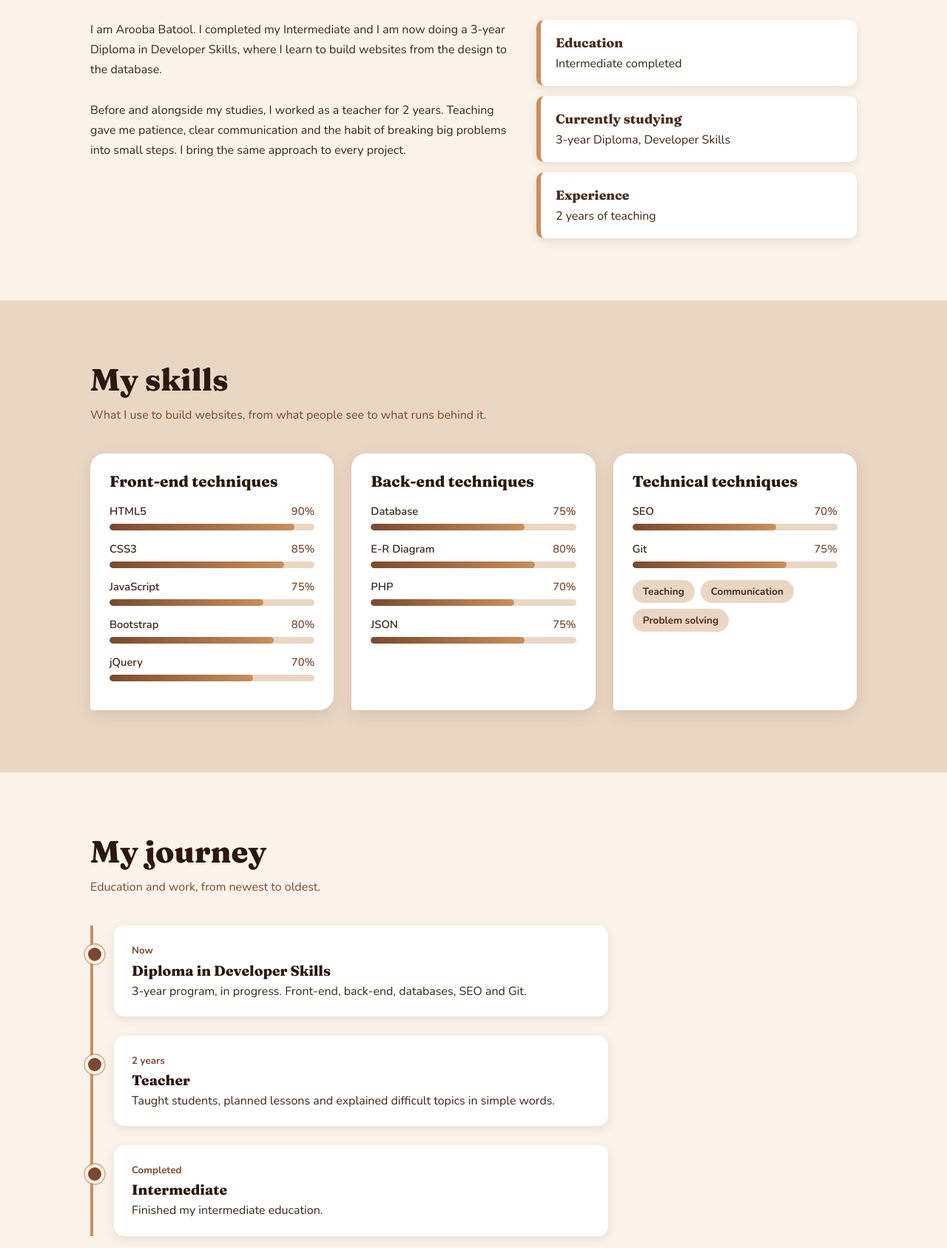
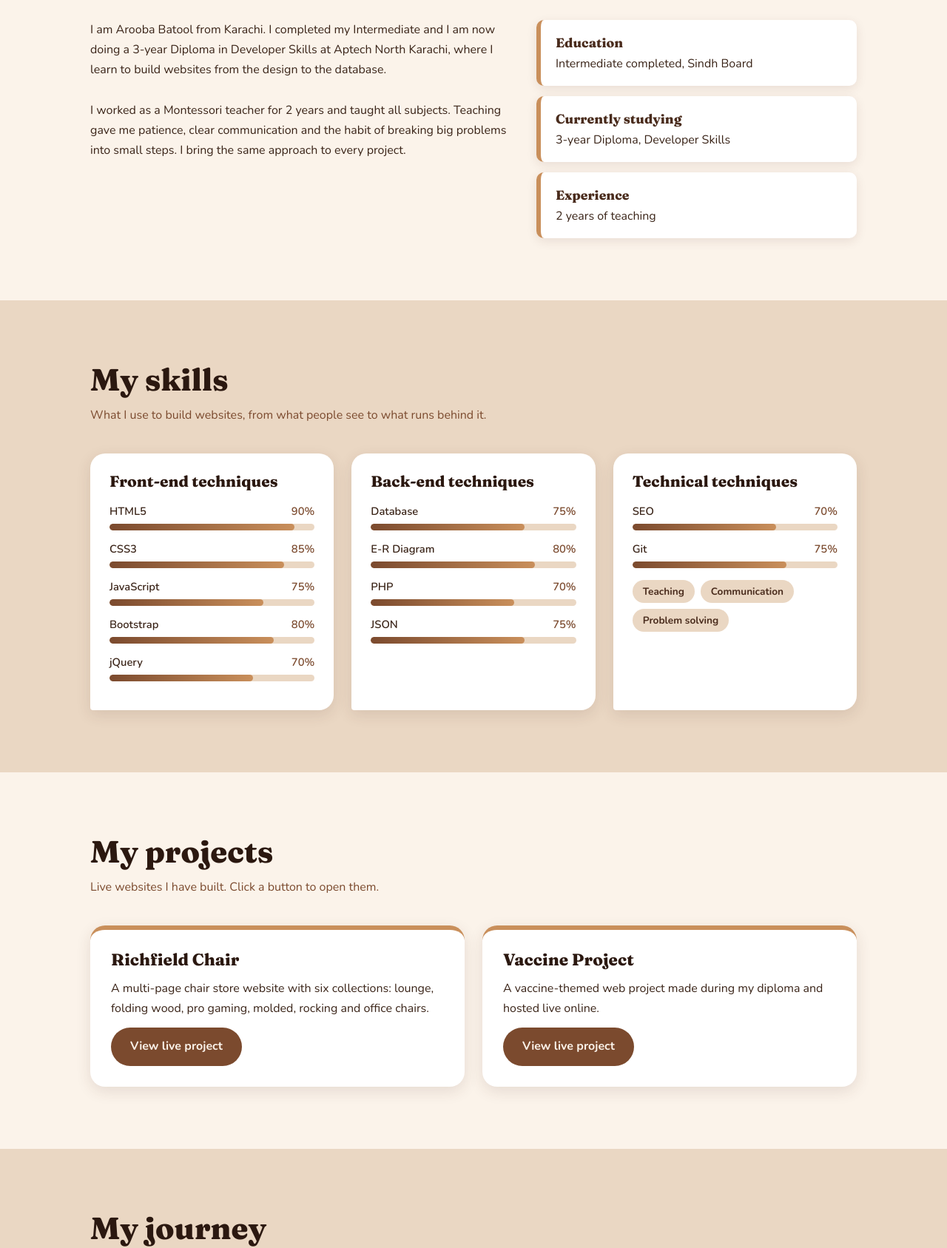
Before and after one commit to centeraptech59/portfolio, a plain HTML site: page index.html in a window 1280 px wide. Shown: the part 980-2667 px from the top of the page at 74% size. Drawn offline with nearby package versions, Linux system fonts and the light colour scheme.

Commit message:
Add files via upload

```diff
--- a/index.html
+++ b/index.html
@@ -4,19 +4,13 @@
 <meta charset="UTF-8">
 <meta name="viewport" content="width=device-width, initial-scale=1">
 <title>Arooba Batool | Web Developer Portfolio</title>
-<meta name="description" content="Arooba Batool - Web developer and teacher. HTML5, CSS3, JavaScript, Bootstrap, jQuery, PHP, Database, JSON, SEO and Git.">
+<meta name="description" content="Arooba Batool - Web developer and teacher from Karachi. HTML5, CSS3, JavaScript, Bootstrap, jQuery, PHP, Database, JSON, SEO and Git.">
 <link rel="preconnect" href="https://fonts.googleapis.com">
 <link href="https://fonts.googleapis.com/css2?family=Fraunces:opsz,wght@9..144,600;9..144,800&family=Nunito:wght@400;600;700&display=swap" rel="stylesheet">
 <style>
 :root{
-  --cocoa:#2b1810;
-  --choc:#4a2c1d;
-  --brown:#7b4a2e;
-  --caramel:#c98f5b;
-  --latte:#ead7c3;
-  --milk:#fbf3ea;
-  --text:#3a2418;
-  --card:#fff;
+  --cocoa:#2b1810;--choc:#4a2c1d;--brown:#7b4a2e;--caramel:#c98f5b;
+  --latte:#ead7c3;--milk:#fbf3ea;--text:#3a2418;--card:#fff;
 }
 *{box-sizing:border-box;margin:0;padding:0}
 html{scroll-behavior:smooth}
@@ -49,7 +43,6 @@ nav ul a:hover{color:var(--caramel)}
 .btn.ghost{border:2px solid var(--caramel);color:var(--latte)}
 .btn.ghost:hover{background:var(--caramel);color:var(--cocoa);transform:translateY(-3px)}
 
-/* floating code symbols */
 .chips{position:absolute;inset:0;z-index:1;pointer-events:none}
 .chips span{position:absolute;bottom:-50px;font-family:ui-monospace,Menlo,Consolas,monospace;font-weight:700;color:rgba(234,215,195,.16);animation:rise linear infinite}
 @keyframes rise{from{transform:translateY(0) rotate(0)}to{transform:translateY(-125vh) rotate(25deg)}}
@@ -58,7 +51,6 @@ nav ul a:hover{color:var(--caramel)}
 .b2{width:240px;height:240px;bottom:-80px;left:-60px;background:var(--brown);animation-delay:-5s}
 @keyframes drift{from{transform:translate(0,0) scale(1)}to{transform:translate(40px,30px) scale(1.2)}}
 
-/* code window */
 .window{background:#1d100a;border:2px solid var(--caramel);border-radius:16px;box-shadow:0 24px 60px rgba(0,0,0,.45);overflow:hidden;animation:bob 5s ease-in-out infinite}
 @keyframes bob{0%,100%{transform:translateY(0)}50%{transform:translateY(-10px)}}
 .wbar{display:flex;gap:7px;padding:12px 16px;background:var(--choc)}
@@ -77,7 +69,6 @@ section h2{font-size:clamp(1.9rem,4vw,2.6rem);margin-bottom:10px}
 .lead{max-width:620px;color:var(--brown);margin-bottom:38px}
 .alt{background:var(--latte)}
 
-/* scroll reveal */
 .js .rv{opacity:0;transform:translateY(26px);transition:opacity .7s ease,transform .7s ease}
 .js .rv.in{opacity:1;transform:none}
 
@@ -102,6 +93,15 @@ section h2{font-size:clamp(1.9rem,4vw,2.6rem);margin-bottom:10px}
 .tags li{list-style:none;background:var(--latte);color:var(--choc);padding:4px 14px;border-radius:99px;font-size:.85rem;font-weight:700;transition:background .2s,color .2s}
 .tags li:hover{background:var(--brown);color:var(--milk)}
 
+/* PROJECTS */
+.proj-grid{display:grid;grid-template-columns:repeat(auto-fit,minmax(300px,1fr));gap:24px}
+.proj{background:var(--card);border-radius:20px;padding:28px;box-shadow:0 6px 20px rgba(74,44,29,.12);display:flex;flex-direction:column;gap:12px;border-top:6px solid var(--caramel);transition:transform .25s,box-shadow .25s}
+.proj:hover{transform:translateY(-8px);box-shadow:0 14px 30px rgba(74,44,29,.22)}
+.proj h3{font-size:1.4rem}
+.proj p{color:var(--text);flex:1}
+.proj .btn{align-self:flex-start;background:var(--brown);color:var(--milk)}
+.proj .btn:hover{background:var(--caramel);color:var(--cocoa);transform:translateY(-3px)}
+
 /* TIMELINE */
 .timeline{border-left:4px solid var(--caramel);padding-left:28px;display:grid;gap:26px;max-width:700px}
 .item{position:relative;background:var(--card);padding:20px 24px;border-radius:14px;box-shadow:0 4px 14px rgba(74,44,29,.1)}
@@ -117,12 +117,14 @@ section h2{font-size:clamp(1.9rem,4vw,2.6rem);margin-bottom:10px}
 .mail{display:inline-block;font-size:clamp(1.1rem,3vw,1.6rem);font-weight:700;color:var(--cocoa);background:var(--caramel);padding:14px 32px;border-radius:999px;text-decoration:none;transition:transform .2s,background .2s;animation:glow 2.6s ease-in-out infinite}
 .mail:hover{background:var(--latte);transform:scale(1.05)}
 @keyframes glow{0%,100%{box-shadow:0 0 0 0 rgba(201,143,91,.55)}50%{box-shadow:0 0 0 14px rgba(201,143,91,0)}}
+.social{display:flex;flex-wrap:wrap;gap:12px;justify-content:center;margin-top:28px}
+.contact-info{margin-top:22px;color:var(--latte)}
 footer{background:#1d100a;color:var(--caramel);text-align:center;padding:18px;font-size:.9rem}
 
 @media(max-width:820px){
   .hero .wrap,.about-grid{grid-template-columns:1fr}
   .hero .wrap{min-height:auto}
-  nav ul{gap:14px}nav ul a{font-size:.85rem}
+  nav ul{gap:12px}nav ul a{font-size:.82rem}
 }
 @media(max-width:480px){.logo{display:none}nav .wrap{justify-content:center}}
 @media(prefers-reduced-motion:reduce){
@@ -142,6 +144,7 @@ footer{background:#1d100a;color:var(--caramel);text-align:center;padding:18px;fo
     <ul>
       <li><a href="#about">About</a></li>
       <li><a href="#skills">Skills</a></li>
+      <li><a href="#projects">Projects</a></li>
       <li><a href="#journey">Journey</a></li>
       <li><a href="#contact">Contact</a></li>
     </ul>
@@ -170,7 +173,7 @@ footer{background:#1d100a;color:var(--caramel);text-align:center;padding:18px;fo
       <p class="role" id="typed" aria-live="polite"></p>
       <p class="intro">I build clean, responsive websites and I have taught for 2 years, so I explain things as well as I code them.</p>
       <div class="btns">
-        <a class="btn primary" href="#skills">See my skills</a>
+        <a class="btn primary" href="#projects">See my projects</a>
         <a class="btn ghost" href="#contact">Contact me</a>
       </div>
     </div>
@@ -197,12 +200,12 @@ footer{background:#1d100a;color:var(--caramel);text-align:center;padding:18px;fo
     <p class="lead rv">A developer who also knows how to teach.</p>
     <div class="about-grid">
       <div class="rv">
-        <p>I am Arooba Batool. I completed my Intermediate and I am now doing a 3-year Diploma in Developer Skills, where I learn to build websites from the design to the database.</p>
+        <p>I am Arooba Batool from Karachi. I completed my Intermediate and I am now doing a 3-year Diploma in Developer Skills at Aptech North Karachi, where I learn to build websites from the design to the database.</p>
         <br>
-        <p>Before and alongside my studies, I worked as a teacher for 2 years. Teaching gave me patience, clear communication and the habit of breaking big problems into small steps. I bring the same approach to every project.</p>
+        <p>I worked as a Montessori teacher for 2 years and taught all subjects. Teaching gave me patience, clear communication and the habit of breaking big problems into small steps. I bring the same approach to every project.</p>
       </div>
       <div class="facts">
-        <div class="fact rv"><b>Education</b>Intermediate completed</div>
+        <div class="fact rv"><b>Education</b>Intermediate completed, Sindh Board</div>
         <div class="fact rv"><b>Currently studying</b>3-year Diploma, Developer Skills</div>
         <div class="fact rv"><b>Experience</b>2 years of teaching</div>
       </div>
@@ -246,14 +249,36 @@ footer{background:#1d100a;color:var(--caramel);text-align:center;padding:18px;fo
   </div>
 </section>
 
-<section id="journey">
+<section id="projects">
+  <div class="wrap">
+    <h2 class="rv">My projects</h2>
+    <p class="lead rv">Live websites I have built. Click a button to open them.</p>
+    <div class="proj-grid">
+
+      <div class="proj rv">
+        <h3>Richfield Chair</h3>
+        <p>A multi-page chair store website with six collections: lounge, folding wood, pro gaming, molded, rocking and office chairs.</p>
+        <a class="btn" href="https://centeraptech59.github.io/e-project/" target="_blank" rel="noopener">View live project</a>
+      </div>
+
+      <div class="proj rv">
+        <h3>Vaccine Project</h3>
+        <p>A vaccine-themed web project made during my diploma and hosted live online.</p>
+        <a class="btn" href="https://vaccine.free.nf/?i=1" target="_blank" rel="noopener">View live project</a>
+      </div>
+
+    </div>
+  </div>
+</section>
+
+<section id="journey" class="alt">
   <div class="wrap">
     <h2 class="rv">My journey</h2>
     <p class="lead rv">Education and work, from newest to oldest.</p>
     <div class="timeline">
-      <div class="item rv"><small>Now</small><h3>Diploma in Developer Skills</h3><p>3-year program, in progress. Front-end, back-end, databases, SEO and Git.</p></div>
-      <div class="item rv"><small>2 years</small><h3>Teacher</h3><p>Taught students, planned lessons and explained difficult topics in simple words.</p></div>
-      <div class="item rv"><small>Completed</small><h3>Intermediate</h3><p>Finished my intermediate education.</p></div>
+      <div class="item rv"><small>Now</small><h3>Diploma in Developer Skills</h3><p>3-year program at Aptech North Karachi, in progress. Front-end, back-end, databases, SEO and Git.</p></div>
+      <div class="item rv"><small>2 years</small><h3>Montessori Teacher</h3><p>Strong Base City Grammar School, Karachi. Taught all subjects and explained topics in simple words.</p></div>
+      <div class="item rv"><small>Completed</small><h3>Intermediate</h3><p>Completed Intermediate from Sindh Board.</p></div>
     </div>
   </div>
 </section>
@@ -263,6 +288,17 @@ footer{background:#1d100a;color:var(--caramel);text-align:center;padding:18px;fo
     <h2 class="rv">Let's work together</h2>
     <p class="lead rv">Have a project or a question? Send me an email.</p>
     <a class="mail" href="mailto:centeraptech59@gmail.com">centeraptech59@gmail.com</a>
+    <p class="contact-info">Phone: 0370 8652178 &nbsp;|&nbsp; Karachi, Pakistan</p>
+    <div class="social">
+      <a class="btn ghost" href="https://github.com/centeraptech59" target="_blank" rel="noopener">GitHub</a>
+      <!-- LinkedIn: remove the two lines around this one and put your link when ready
+      <a class="btn ghost" href="https://www.linkedin.com/in/YOUR-PROFILE" target="_blank" rel="noopener">LinkedIn</a>
+      -->
+      <!-- Freelancing: remove the two lines around this one and put your link when ready
+      <a class="btn ghost" href="https://www.fiverr.com/YOUR-PROFILE" target="_blank" rel="noopener">Freelancing</a>
+      -->
+      <a class="btn ghost" href="Arooba-Batool-CV.pdf" download>Download CV</a>
+    </div>
   </div>
 </section>
 
```
Also changed, not shown: 1 other file.
